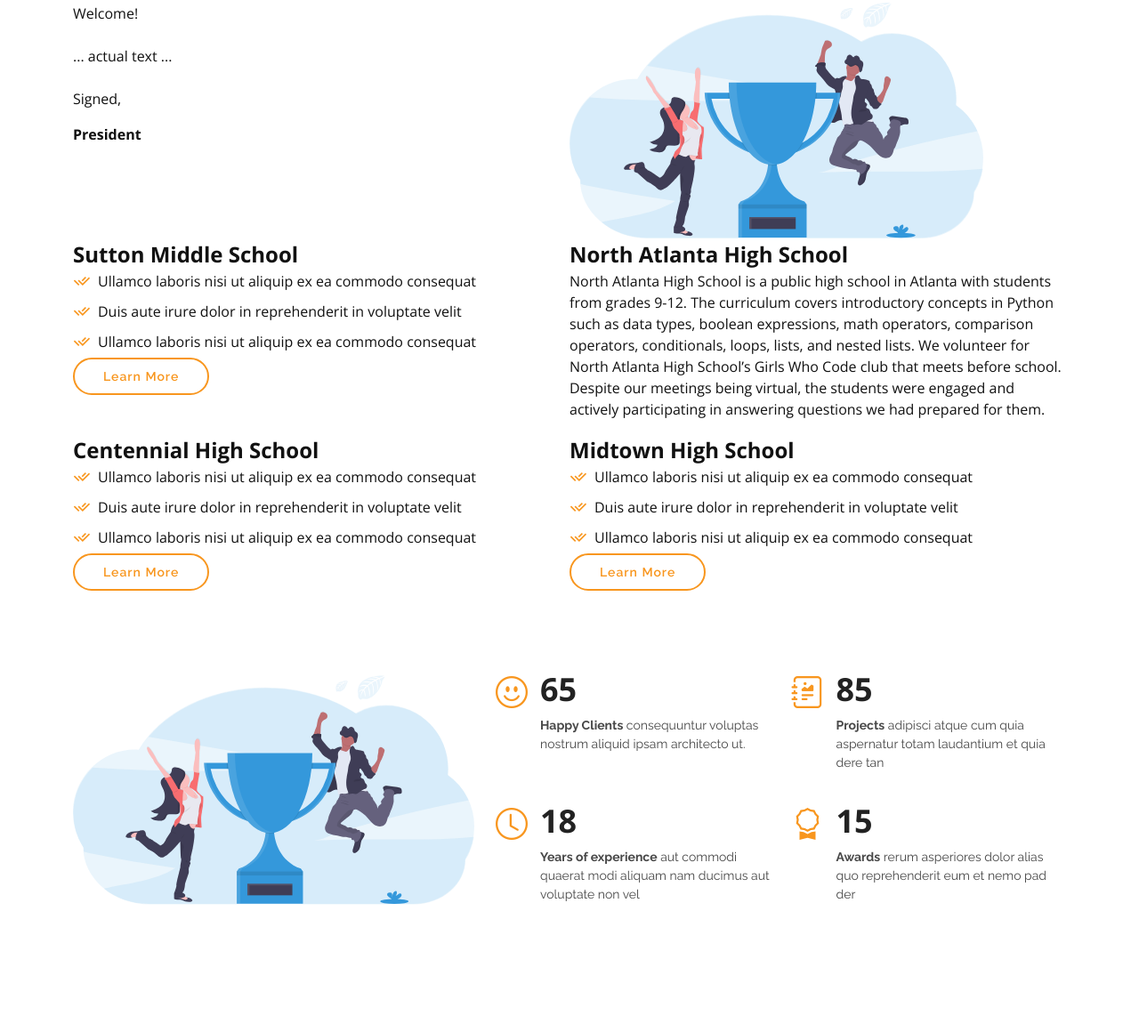
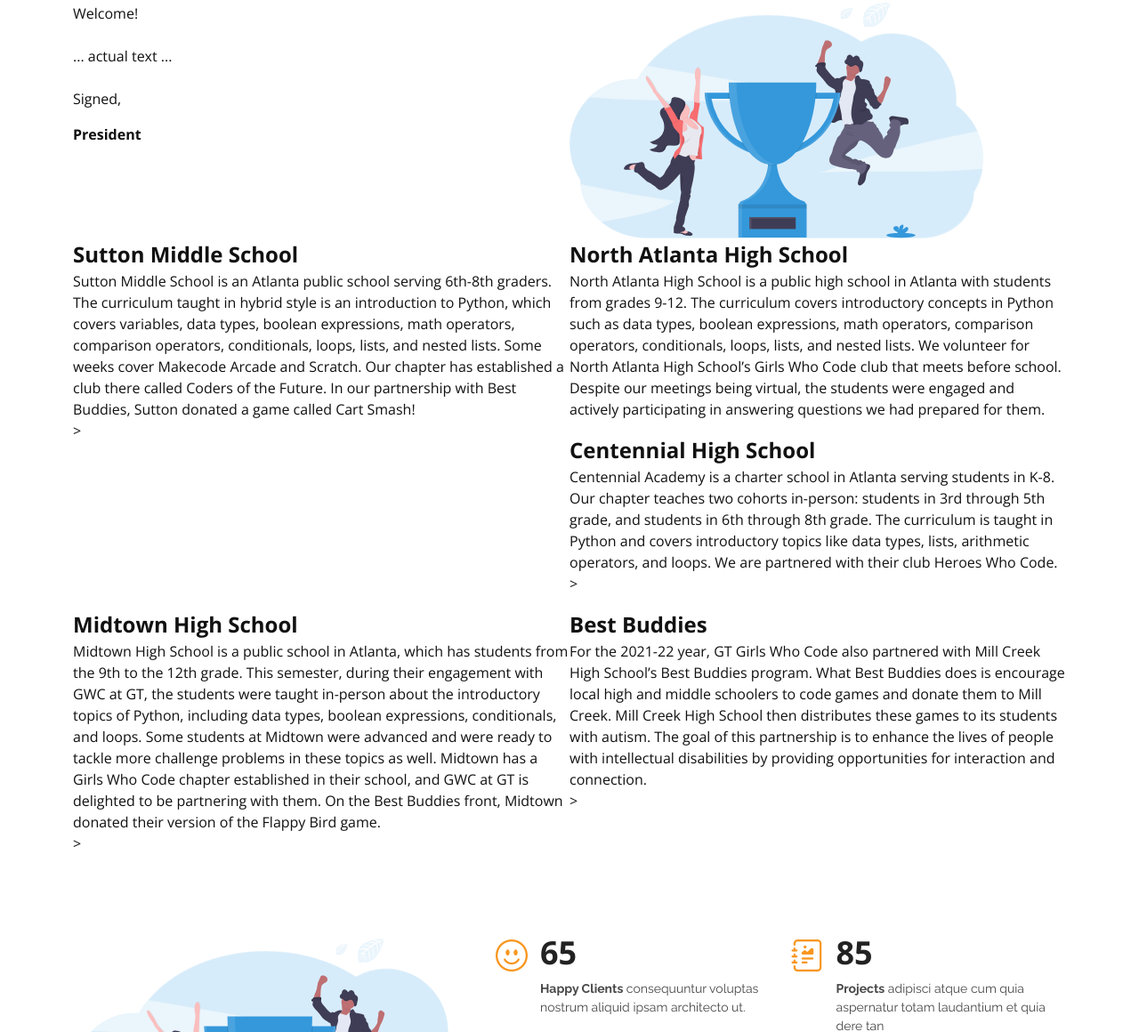
Before and after one commit to gtgirlswhocode/gtgirlswhocode.github.io, a plain HTML site: page index.html in a window 1280 px wide. Shown: the part 1061-2221 px from the top of the page at 89% size. Drawn offline with nearby package versions, Linux system fonts and the light colour scheme.

Commit message:
Update index.html
schools

```diff
--- a/index.html
+++ b/index.html
@@ -194,10 +194,9 @@
                                 <b style="font-size: x-large;">
                                 Sutton Middle School
                             </b>
-                                <li><i class="ri-check-double-line"></i> Ullamco laboris nisi ut aliquip ex ea commodo consequat</li>
-                                <li><i class="ri-check-double-line"></i> Duis aute irure dolor in reprehenderit in voluptate velit</li>
-                                <li><i class="ri-check-double-line"></i> Ullamco laboris nisi ut aliquip ex ea commodo consequat</li>
-                                <a href="#" class="btn-learn-more">Learn More</a>
+                                <p>Sutton Middle School is an Atlanta public school serving 6th-8th graders. The curriculum taught in hybrid style is an introduction to Python, which covers variables, data types, boolean expressions, math operators, comparison
+                                    operators, conditionals, loops, lists, and nested lists. Some weeks cover Makecode Arcade and Scratch. Our chapter has established a club there called Coders of the Future. In our partnership with Best Buddies, Sutton
+                                    donated a game called Cart Smash! </p>>
                             </ul>
                         </div>
                         <div style="float: left;width: 50%;">
@@ -209,7 +208,6 @@
                                     conditionals, loops, lists, and nested lists. We volunteer for North Atlanta High School’s Girls Who Code club that meets before school. Despite our meetings being virtual, the students were engaged and actively participating
                                     in answering questions we had prepared for them.
                                 </p>
-
                             </ul>
                         </div>
                         <div data-aos="fade-up">
@@ -218,10 +216,9 @@
                                     <b style="font-size: x-large;">
                                     Centennial High School
                                 </b>
-                                    <li><i class="ri-check-double-line"></i> Ullamco laboris nisi ut aliquip ex ea commodo consequat</li>
-                                    <li><i class="ri-check-double-line"></i> Duis aute irure dolor in reprehenderit in voluptate velit</li>
-                                    <li><i class="ri-check-double-line"></i> Ullamco laboris nisi ut aliquip ex ea commodo consequat</li>
-                                    <a href="#" class="btn-learn-more">Learn More</a>
+                                    <p>Centennial Academy is a charter school in Atlanta serving students in K-8. Our chapter teaches two cohorts in-person: students in 3rd through 5th grade, and students in 6th through 8th grade. The curriculum is taught
+                                        in Python and covers introductory topics like data types, lists, arithmetic operators, and loops. We are partnered with their club Heroes Who Code.
+                                    </p>>
                                 </ul>
                             </div>
                             <div style="float: left;width: 50%;">
@@ -229,16 +226,31 @@
                                     <b style="font-size: x-large;">
                                     Midtown High School
                                 </b>
-                                    <li><i class="ri-check-double-line"></i> Ullamco laboris nisi ut aliquip ex ea commodo consequat</li>
-                                    <li><i class="ri-check-double-line"></i> Duis aute irure dolor in reprehenderit in voluptate velit</li>
-                                    <li><i class="ri-check-double-line"></i> Ullamco laboris nisi ut aliquip ex ea commodo consequat</li>
-                                    <a href="#" class="btn-learn-more">Learn More</a>
+                                    <p>Midtown High School is a public school in Atlanta, which has students from the 9th to the 12th grade. This semester, during their engagement with GWC at GT, the students were taught in-person about the introductory
+                                        topics of Python, including data types, boolean expressions, conditionals, and loops. Some students at Midtown were advanced and were ready to tackle more challenge problems in these topics as well. Midtown has
+                                        a Girls Who Code chapter established in their school, and GWC at GT is delighted to be partnering with them. On the Best Buddies front, Midtown donated their version of the Flappy Bird game.
+
+                                    </p>>
                                 </ul>
+                            </div>
+                            <div data-aos="fade-up">
+                                <div style="float: left; width: 50%;">
+                                    <ul>
+                                        <b style="font-size: x-large;">
+                                        Best Buddies
+                                    </b>
+                                        <p>For the 2021-22 year, GT Girls Who Code also partnered with Mill Creek High School’s Best Buddies program. What Best Buddies does is encourage local high and middle schoolers to code games and donate them to Mill
+                                            Creek. Mill Creek High School then distributes these games to its students with autism. The goal of this partnership is to enhance the lives of people with intellectual disabilities by providing opportunities
+                                            for interaction and connection.
+
+
+                                        </p>>
+                                    </ul>
+                                </div>
+
                             </div>
 
                         </div>
-
-                    </div>
         </section>
         <!-- End About Us Section -->
 
```
